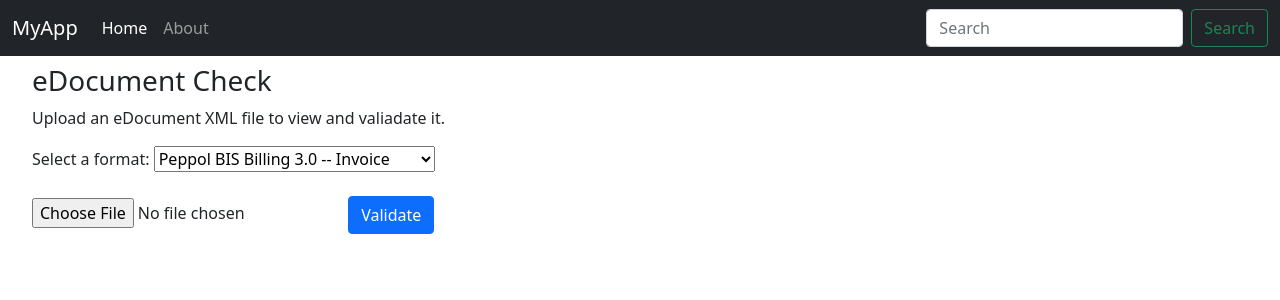
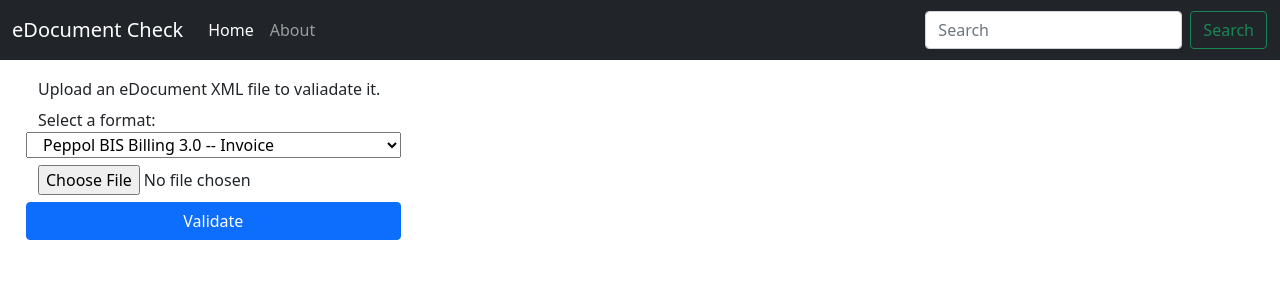
Before and after one commit to robser77/e_invoice_check, a Flask app: page / in a window 1280 px wide. Shown: the top 300 px of the page. Run offline with Flask 3, Linux system fonts and the light colour scheme.

Commit message:
add make-up

```diff
--- a/e_invoice_check/templates/_navigation.html
+++ b/e_invoice_check/templates/_navigation.html
@@ -1,6 +1,6 @@
 <nav class="navbar navbar-expand-lg navbar-dark bg-dark">
     <div class="container-fluid">
-        <a class="navbar-brand" href="#">MyApp</a>
+        <a class="navbar-brand" href="#">eDocument Check</a>
         <button class="navbar-toggler" type="button" data-bs-toggle="collapse" data-bs-target="#navbarSupportedContent" aria-controls="navbarSupportedContent" aria-expanded="false" aria-label="Toggle navigation">
             <span class="navbar-toggler-icon"></span>
         </button>
@@ -12,20 +12,6 @@
                 <li class="nav-item">
                     <a class="nav-link" href="{{ url_for('views.about') }}">About</a>
                 </li>
-                <!-- <li class="nav-item dropdown">
-                    <a class="nav-link dropdown-toggle" href="#" id="navbarDropdown" role="button" data-bs-toggle="dropdown" aria-expanded="false">
-                      Dropdown
-                    </a>
-                    <ul class="dropdown-menu" aria-labelledby="navbarDropdown">
-                        <li><a class="dropdown-item" href="#">Action</a></li>
-                        <li><a class="dropdown-item" href="#">Another action</a></li>
-                        <li><hr class="dropdown-divider"></li>
-                        <li><a class="dropdown-item" href="#">Something else here</a></li>
-                    </ul>
-                </li> -->
-                <!-- <li class="nav-item">
-                    <a class="nav-link disabled" href="#" tabindex="-1" aria-disabled="true">Disabled</a>
-                </li> -->
             </ul>
             <form class="d-flex">
                 <input class="form-control me-2" type="search" placeholder="Search" aria-label="Search">
--- a/e_invoice_check/templates/_uploadForm.html
+++ b/e_invoice_check/templates/_uploadForm.html
@@ -1,12 +1,21 @@
 <form method="POST" action="" enctype="multipart/form-data">
+    <div class="container">
+        <div class="row">
+            <p>Upload an eDocument XML file to valiadate it.</p>
+        </div>
+        <div class="row" style="margin-top: 5px;">
             <label for="format-dropdown">Select a format:</label>
             <select id="format-dropdown" name="format-dropdown">
                 {% for format_id, display_value in allowed_formats.items() %}
                 <option value="{{ format_id }}">{{ display_value }}</option>
                 {% endfor %}
             </select>
-    <br/>
-    <br/>
+        </div>
+        <div class="row" style="margin-top: 5px;">
             <input type="file" name="file">
+        </div>
+        <div class="row" style="margin-top: 5px;">
             <button type="submit" class="btn btn-primary">Validate</button>
+        </div>
+    </div>
 </form>
--- a/e_invoice_check/templates/base.html
+++ b/e_invoice_check/templates/base.html
@@ -1,12 +1,20 @@
 <!DOCTYPE html>
 <html lang="en">
     <head>
-        <title>Message Board - {% block title %}{% endblock title %}</title>
+        <title>eDocument Check {% block title %}{% endblock title %}</title>
         <link href="https://cdn.jsdelivr.net/npm/bootstrap@5.0.2/dist/css/bootstrap.min.css" rel="stylesheet" integrity="sha384-EVSTQN3/azprG1Anm3QDgpJLIm9Nao0Yz1ztcQTwFspd3yD65VohhpuuCOmLASjC" crossorigin="anonymous">
         <style>
-          .my-width {
-            width: 10px;
+          /* CSS Reset */
+          body, h1, h2, h3, p, ul, li, input, button {
+              margin: 0;
+              padding: 0;
           }
+
+          div {
+              margin: 0px;
+              padding: 1px;
+          }
+
           .grey-background {
             background-color: lightgrey;
           }
@@ -26,14 +34,6 @@
             white-space: pre-wrap;
             overflow: hidden;
           }
-          /* p {
-            overflow-x: auto;
-          } */
-
-          /* pre.code {
-            text-align: left;
-            overflow-x:hidden ;
-          } */
 
           ol.my-ol {
             list-style-type: none;
@@ -62,6 +62,7 @@
           ol.my-ol li::before {
             margin-left: 0.0em;
           }
+
         </style>
     </head>
     <body>
@@ -82,12 +83,9 @@
 
       <div class="table">
         <div class="row">
-          <div class="my-width"></div>
           <div class="col">
             <section>
-              <header>
-                  {% block header %}{% endblock header %}
-              </header>
+              <header/>
               <main>
                 {% block content %}<p>No content</p>{% endblock content %}
               <main>
--- a/e_invoice_check/templates/views/home.html
+++ b/e_invoice_check/templates/views/home.html
@@ -1,22 +1,16 @@
 
 {% extends 'base.html' %}
 
-{% block header %}
-    <h3>{% block title %}eDocument Check{% endblock title %}</h3>
-{% endblock header %}
-
 {% block content %}
-    <!-- <div class="container"> -->
     <div class="custom-container">
         <div class="row">
-            <div class="col-5">
-                <p>Upload an eDocument XML file to view and valiadate it.</p>
+            <div class="col-sm-4">
                 <div>
                     {% include("_uploadForm.html") %}
                 </div>
-                <br/>
 
                 {% if filename and document_html_url %}
+                <div class="container">
                     <hr class="bg-danger border-2 border-top border-danger" />
                     <h4>Validation result:</h4>
                     <ul>
@@ -41,6 +35,7 @@
                         {% for entry in validation_report["schema_validation_log"] %}
                             <p class="alert-primary shadow code-font">{{ entry }}</p>
                         {% endfor %}
+                        {% if validation_report["schematron_validation_done"] == True %}
                         <li>
                             {% if validation_report["is_schematron_validation_ok"] %}
                             <svg class="bi flex-shrink-0 me-2" width="16" height="16" fill="green" role="img" aria-label="Info:">
@@ -53,26 +48,48 @@
                             {% endif %}
                             Schematron result:
                         </li>
+                        {% endif %}
                         {% for entry in validation_report["schematron_validation_log"] %}
                             <pre class="alert-primary shadow code-font custom-pre">{{ entry }}</pre>
                         {% endfor %}
                     </ul>
+                </div>
                 {% endif %}
             </div>
-            <div class="col-sm-7">
+            <div class="col-sm-8" style="margin-top: -63px;">
                 {% if xml_test %}
-                <!-- <p>Uploaded file: <span class="fw-bold">{{ filename }}</span>
-                <span>, view human-readable <a href="{{ document_html_url }}" target="_blank">document</a></span></p> -->
-
+                <!-- logic to set specific tab active, depends on success with validation -->
                 <div class="container mt-5">
+                    {% if validation_report["schematron_validation_log"] and
+                          validation_report["is_schematron_validation_ok"] == False %}
+                        {% set xml_is_active = 'active' %}
+                        {% set readable_is_active = '' %}
+                    {% elif validation_report["schema_validation_log"] and
+                            validation_report["is_schema_validation_ok"]  == True %}
+                        {% set xml_is_active = '' %}
+                        {% set readable_is_active = 'active' %}
+                    {% else %}
+                        {% set xml_is_active = 'active' %}
+                        {% set readable_is_active = '' %}
+                    {% endif %}
+                    <!-- Navigation bar with tabs -->
                     <nav>
-                        <div class="nav nav-tabs" id="nav-tab" role="tablist">
-                          <button class="nav-link active" id="nav-home-tab" data-bs-toggle="tab" data-bs-target="#nav-home" type="button" role="tab" aria-controls="nav-home" aria-selected="true">XML</button>
-                          <button class="nav-link" id="nav-profile-tab" data-bs-toggle="tab" data-bs-target="#nav-profile" type="button" role="tab" aria-controls="nav-profile" aria-selected="false">Readable</button>
+                        <div class="nav nav-tabs d-flex align-items-center" id="nav-tab" role="tablist">
+                            <button class="nav-link {{ xml_is_active }}" id="nav-home-tab" data-bs-toggle="tab" data-bs-target="#nav-home" type="button" role="tab" aria-controls="nav-home" aria-selected="true">xml</button>
+                            <button class="nav-link {{ readable_is_active }}" id="nav-profile-tab" data-bs-toggle="tab" data-bs-target="#nav-profile" type="button" role="tab" aria-controls="nav-profile" aria-selected="false">readable</button>
+                        </div>
+                        <div class="row">
+                            <p>
+                                Uploaded file:
+                                <span class="fw-bold">{{ filename }}</span>
+                                <span>, view human-readable <a href="{{ document_html_url }}" target="_blank">document</a></span>
+                                <span> in new window</span>
+                            </p>
                         </div>
                     </nav>
+                    <!-- Content for navigation bar -->
                     <div class="tab-content" id="nav-tabContent">
-                        <div class="tab-pane fade show active" id="nav-home" role="tabpanel" aria-labelledby="nav-home-tab">
+                        <div class="tab-pane fade show {{ xml_is_active }}" id="nav-home" role="tabpanel" aria-labelledby="nav-home-tab">
                             <div class="code-container">
                                 <ol class="my-ol">
                                     {% for line in xml_test.splitlines() %}
@@ -83,8 +100,8 @@
                                 </ol>
                             </div>
                         </div>
-                        <div class="tab-pane fade" id="nav-profile" role="tabpanel" aria-labelledby="nav-profile-tab">
-                            <iframe src="{{ document_html_url }}" scrolling="no" width="700" height="1400" frameborder="0"></iframe>
+                        <div class="tab-pane fade show {{ readable_is_active }}" id="nav-profile" role="tabpanel" aria-labelledby="nav-profile-tab">
+                            <iframe src="{{ document_html_url }}" scrolling="no" width="100%" height="1400" frameborder="0"></iframe>
                         </div>
                     </div>
                 </div>
--- a/e_invoice_check/views.py
+++ b/e_invoice_check/views.py
@@ -136,6 +136,7 @@ def home(filename="", document_html_url=""):
 
             validation_report["schema_validation_log"] = schema_validation_log
             validation_report["is_schema_validation_ok"] = is_schema_validation_ok
+            validation_report["schema_validation_done"] = True
 
             # validation with schematron xslt
             if is_schema_validation_ok == True:
@@ -185,6 +186,7 @@ def home(filename="", document_html_url=""):
 
                 validation_report["schematron_validation_log"] = schematron_validation_log
                 validation_report["is_schematron_validation_ok"] = is_schematron_validation_ok
+                validation_report["schematron_validation_done"] = True
 
             # Create html view of the document with xslt3 and save to template dir
             current_xslt_file = (
```
Lines whose indentation alone changed are shown as unchanged.
